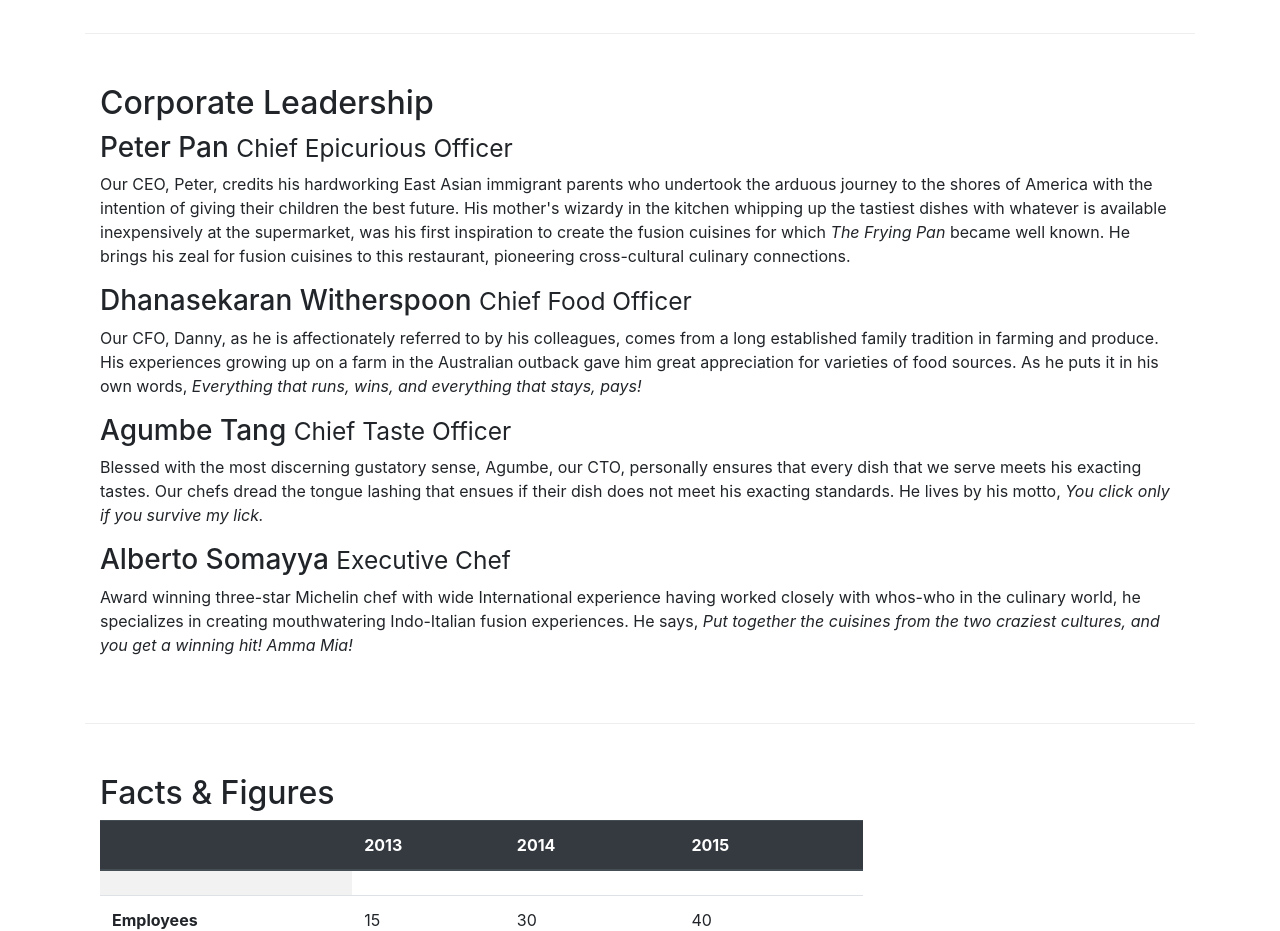
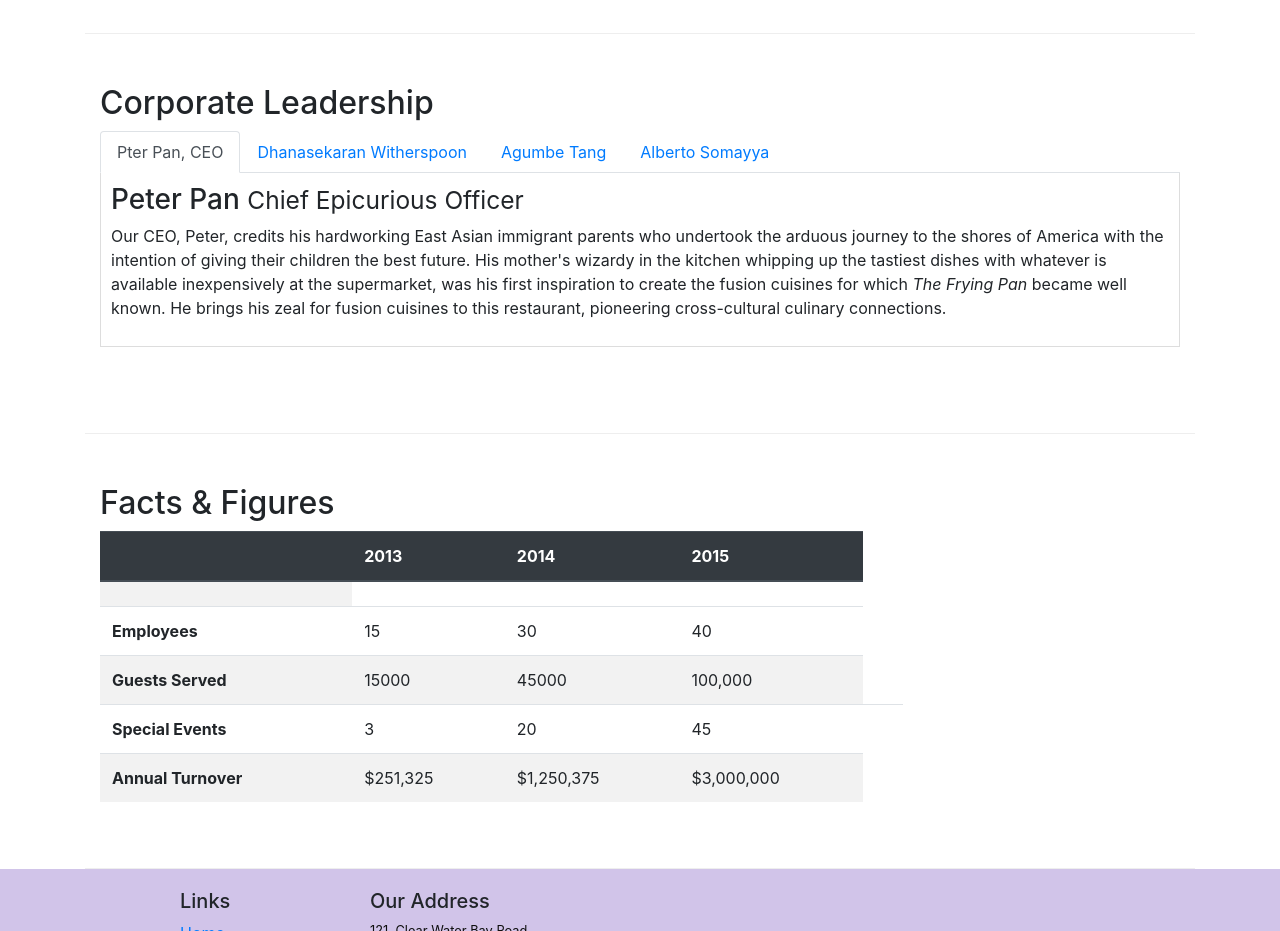
Before and after one commit to Nazeer1991/courseraBootstrap, a plain HTML site: page aboutus.html in a window 1280 px wide. Shown: the part 940-1871 px from the top of the page. Drawn offline with nearby package versions, Linux system fonts and the light colour scheme.

Commit message:
added tab tot the about html page in the corporate leadership page

```diff
--- a/CSS/styles.css
+++ b/CSS/styles.css
@@ -42,3 +42,9 @@
     font-weight: 500;
 
 }
+.tab-content {
+    border-left: 1px solid #ddd;
+    border-right: 1px solid #ddd;
+    border-bottom: 1px solid #ddd;
+    padding: 10px;
+}
--- a/aboutus.html
+++ b/aboutus.html
@@ -102,14 +102,38 @@
         <div class="row row-content">
             <div class="col-12">
                 <h2>Corporate Leadership</h2>
+                <ul class="nav nav-tabs">
+                    <li class="nav-item">
+                        <a class="nav-link active"  href="#peter" role="tab" data-toggle="tab">Pter Pan, CEO</a>
+                    </li>
+                    <li class="nav-item">
+                        <a class="nav-link"  href="#danny" role="tab" data-toggle="tab">Dhanasekaran Witherspoon</a>
+                    </li>
+                    <li class="nav-item">
+                        <a class="nav-link" href="#agumbe" role="tab" data-toggle="tab" >Agumbe Tang </a>
+                    </li>
+                    <li class="nav-item">
+                        <a class="nav-link" href="#alberto" role="tab" data-toggle="tab" >Alberto Somayya</a>
+                    </li>
+                </ul>
+                <div class="tab-content">
+                    <div role="tabpanel" class="tab-pane fade show active" id="peter">
                         <h3>Peter Pan <small>Chief Epicurious Officer</small></h3>
                         <p class="d-none d-sm-block">Our CEO, Peter, credits his hardworking East Asian immigrant parents who undertook the arduous journey to the shores of America with the intention of giving their children the best future. His mother's wizardy in the kitchen whipping up the tastiest dishes with whatever is available inexpensively at the supermarket, was his first inspiration to create the fusion cuisines for which <em>The Frying Pan</em> became well known. He brings his zeal for fusion cuisines to this restaurant, pioneering cross-cultural culinary connections.</p>
+                    </div>
+                    <div role="tabpanel" class="tab-pane fade" id="danny">
                         <h3>Dhanasekaran Witherspoon <small>Chief Food Officer</small></h3>
                         <p class="d-none d-sm-block">Our CFO, Danny, as he is affectionately referred to by his colleagues, comes from a long established family tradition in farming and produce. His experiences growing up on a farm in the Australian outback gave him great appreciation for varieties of food sources. As he puts it in his own words, <em>Everything that runs, wins, and everything that stays, pays!</em></p>
+                    </div>
+                    <div role="tabpanel" class="tab-pane fade" id="agumbe">
                         <h3>Agumbe Tang <small>Chief Taste Officer</small></h3>
                         <p class="d-none d-sm-block">Blessed with the most discerning gustatory sense, Agumbe, our CTO, personally ensures that every dish that we serve meets his exacting tastes. Our chefs dread the tongue lashing that ensues if their dish does not meet his exacting standards. He lives by his motto, <em>You click only if you survive my lick.</em></p>
+                    </div>
+                    <div role="tabpanel" class="tab-pane fade" id="alberto">
                         <h3>Alberto Somayya <small>Executive Chef</small></h3>
                         <p class="d-none d-sm-block">Award winning three-star Michelin chef with wide International experience having worked closely with whos-who in the culinary world, he specializes in creating mouthwatering Indo-Italian fusion experiences. He says, <em>Put together the cuisines from the two craziest cultures, and you get a winning hit! Amma Mia!</em></p>
+                    </div>
+                </div>
             </div>
        </div>
        <div class="row row-content">
@@ -204,6 +228,12 @@
         </div>
     </footer>
 
+     <!-- jQuery first, then Popper.js, then Bootstrap JS. -->
+     <script src="node_modules/jquery/dist/jquery.slim.min.js"></script>
+     <script src="node_modules/popper.js/dist/umd/popper.min.js"></script>
+     <script src="node_modules/bootstrap/dist/js/bootstrap.min.js"></script>
+
+
 </body>
 
 </html>
```
Lines whose indentation alone changed are shown as unchanged.
